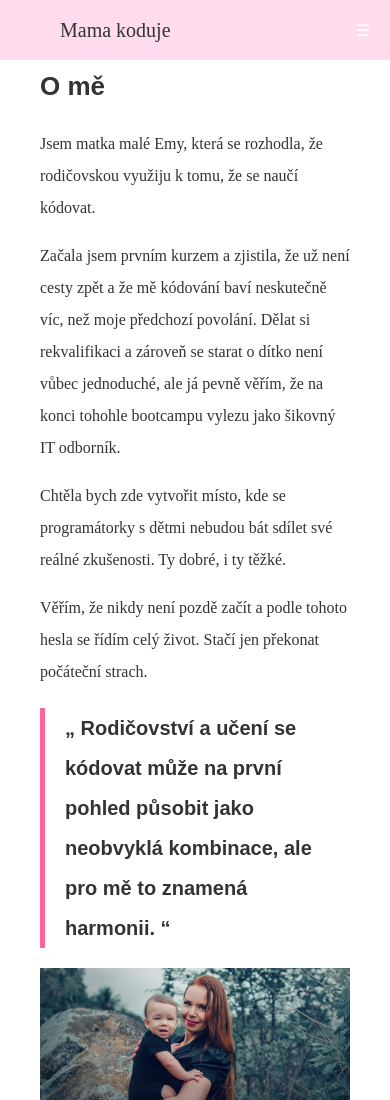
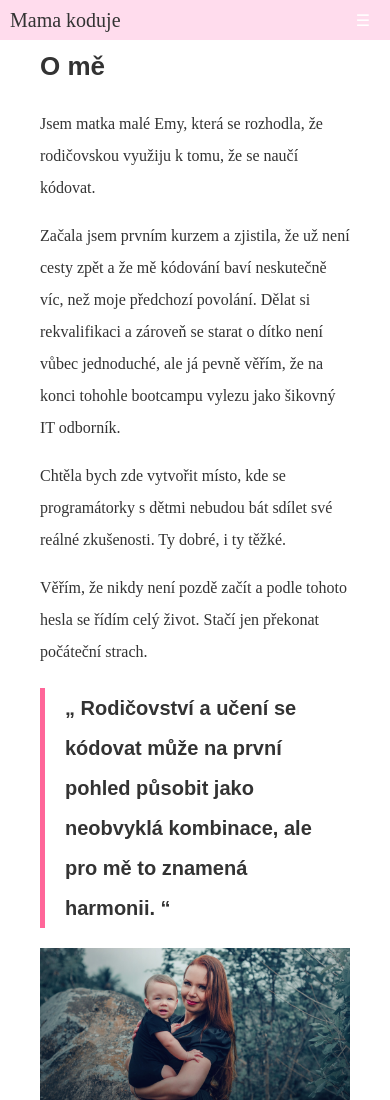
Before and after one commit to katykola/mamakoduje, an Eleventy site: page o-me.html in a window 390 px wide. Shown: the top 1100 px of the page. Built offline with nearby package versions, Linux system fonts and the light colour scheme; Eleventy itself is replaced by a stand-in of ours; files that its build step writes are made by us from their sources; a web font is replaced by a local one.

Commit message:
header mobile

```diff
--- a/_includes/partials/header.njk
+++ b/_includes/partials/header.njk
@@ -1,6 +1,5 @@
 <div class="header--color">
-
-    <div class="wrapper">
+  <div class="wrapper wrapper--nopadding">
     <header id="myHeader" class="header">
       <!--Logo-->
       <a href="/" id="myLogo" class="logo">Mama koduje</a>
@@ -8,5 +7,4 @@
       {% include 'partials/menu.njk' %}
     </header>
   </div>
-
 </div>
--- a/scss/layout/_grid.scss
+++ b/scss/layout/_grid.scss
@@ -19,6 +19,11 @@
     @media screen and (max-width: 1300px){
         padding: 0 4rem;
     }
+    &--nopadding{
+        @media screen and (max-width: 679px){
+            padding: 0;
+        }
+    }
 }
 
 // Background
--- a/scss/layout/_header.scss
+++ b/scss/layout/_header.scss
@@ -3,7 +3,6 @@
 // Header
 
 .header{
-    padding: 1rem;
 
 @media screen and (min-width: 680px){
     grid-column: 2 / 7;
@@ -52,6 +51,7 @@
 @media screen and (max-width: 679px){
     display: inline;
     padding-left: 1rem;
+
 }
 
 @media screen and (min-width: 680px) {
@@ -63,9 +63,7 @@
 
 &--hp{
     color: white;
-    @media screen and (max-width: 679px){
-        margin-left: -4rem;
-    }
+
     @media screen and (min-width: 680px) {
         border-bottom: 1px solid white;
     }
@@ -99,7 +97,7 @@
 &__toggler{
     position: absolute;
     right: 2rem;
-    top: 1.5rem;
+    top: 0.5rem;
     color: white;
     @media screen and (min-width: 680px){
         display: none;
@@ -113,7 +111,7 @@
     list-style: none;
 
     @media screen and (max-width: 679px){
-        background-color: var.$color-primary;
+        background-color: var.$color-accent;
     }
 }
 
```
Also changed, not shown: index.html (+1 -1 lines), css/style.css, 1 other file. Lines whose indentation alone changed are shown as unchanged.
